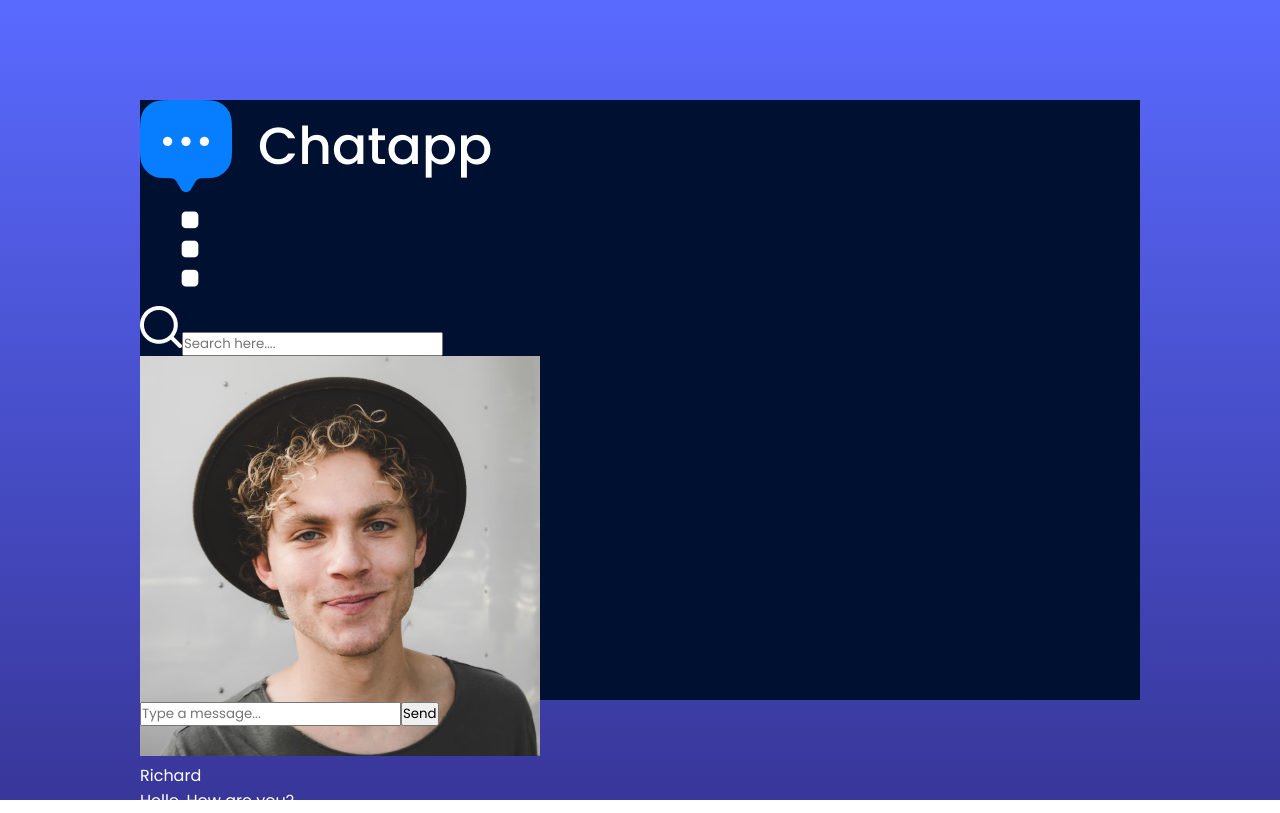
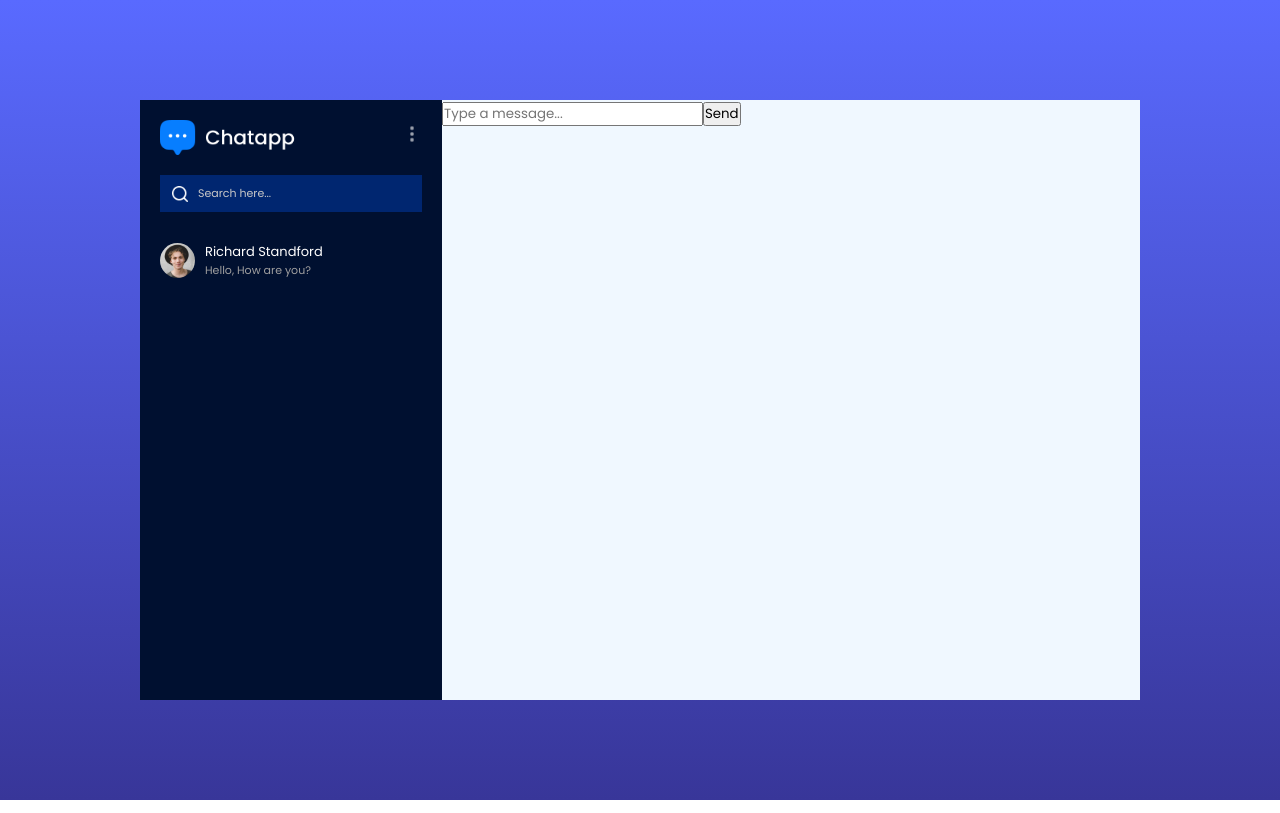
Before and after one commit to OLEHFIDELIS/WebChat, a React (Vite) app in the folder chat-app/: page /chat in a window 1280 px wide. Built offline with nearby package versions, Linux system fonts and the light colour scheme.

Commit message:
worked on the leftSideBar in the chat

```diff
--- a/chat-app/src/components/LeftSideBar/LeftSideBar.css
+++ b/chat-app/src/components/LeftSideBar/LeftSideBar.css
@@ -2,5 +2,83 @@
     background: #001030;
     color: white;
     height: 75vh;
+}
 
+.ls-top{
+    padding: 20px;
 }
+
+.ls-nav{
+    display: flex;
+    justify-content: space-between;
+    align-items: center;
+}
+
+.ls-nav .logo{
+    max-width: 140px;
+}
+
+.ls-nav .menu img{
+   max-height: 20px;
+   opacity: 0.6;
+   cursor: pointer;
+}
+
+.ls-search{
+    background-color: #002670;
+    display: flex;
+    align-items: center;
+    gap: 10px;
+    padding: 10px 12px;
+    margin-top: 20px;
+}
+
+.ls-search img{
+    width: 16px;
+}
+
+.ls-search input{
+    background: transparent;
+    border: none;
+    outline: none;
+    color: white;
+    /* width: 100%; */
+    font-size: 11px;
+}
+
+.ls-search input::placeholder{
+    color: #c8c8c8;
+    font-size: 11px;
+}
+
+.ls-list{
+    display: flex;
+    flex-direction: column;
+    height: 70%;
+    overflow-y: scroll;
+}
+
+.friends img{
+    width: 35px;
+    aspect-ratio: 1/1;
+    border-radius: 50%;
+}
+
+.friends{
+    display: flex;
+    align-items: center;
+    gap: 10px;
+    padding: 10px 20px;
+    cursor: pointer;
+    font-size: 13px;
+}
+
+.friends div{
+    display: flex;
+    flex-direction: column;
+}
+
+.friends span{
+    color: #9f9f9f;
+    font-size: 11px;
+}
--- a/chat-app/src/components/LeftSideBar/LeftSideBar.jsx
+++ b/chat-app/src/components/LeftSideBar/LeftSideBar.jsx
@@ -14,19 +14,18 @@ const LeftSideBar = () => {
                 </div>
                 <div className="ls-search">
                     <img src={assets.search_icon} alt="" />
-                    <input type="text" placeholder="Search here...." />
+                    <input type="text" placeholder="Search here..."/>
                 </div>
-                <div className="ls-list">
-                    <div className="friends">
-                        <img src={assets.profile_img} alt="" />
-                        <div>
-                            <p>Richard</p>
-                            <span>Hello, How are you? </span>
-                        </div>
+            </div>
+            <div className="ls-list">
+                <div className="friends">
+                    <img src={assets.profile_img} alt="" />
+                    <div>
+                        <p>Richard Standford</p>
+                        <span>Hello, How are you?</span>
                     </div>
                 </div>
             </div>
-
         </div>
     )
 }
--- a/chat-app/src/index.css
+++ b/chat-app/src/index.css
@@ -6,3 +6,7 @@
   box-sizing: border-box;
   font-family: Poppins;
 }
+
+::-webkit-scrollbar{
+  display: none;
+}
--- a/chat-app/src/pages/Chat/Chat.css
+++ b/chat-app/src/pages/Chat/Chat.css
@@ -11,6 +11,5 @@
     max-width: 1000px;
     background-color: aliceblue;
     display: grid;
-    grid-template-rows: 1fr 2fr 1fr;
-
+    grid-template-columns: 1fr 2fr 1fr;
 }
```
Also changed, not shown: chat-app/src/pages/Chat/Chat.jsx (+4 -4 lines).
